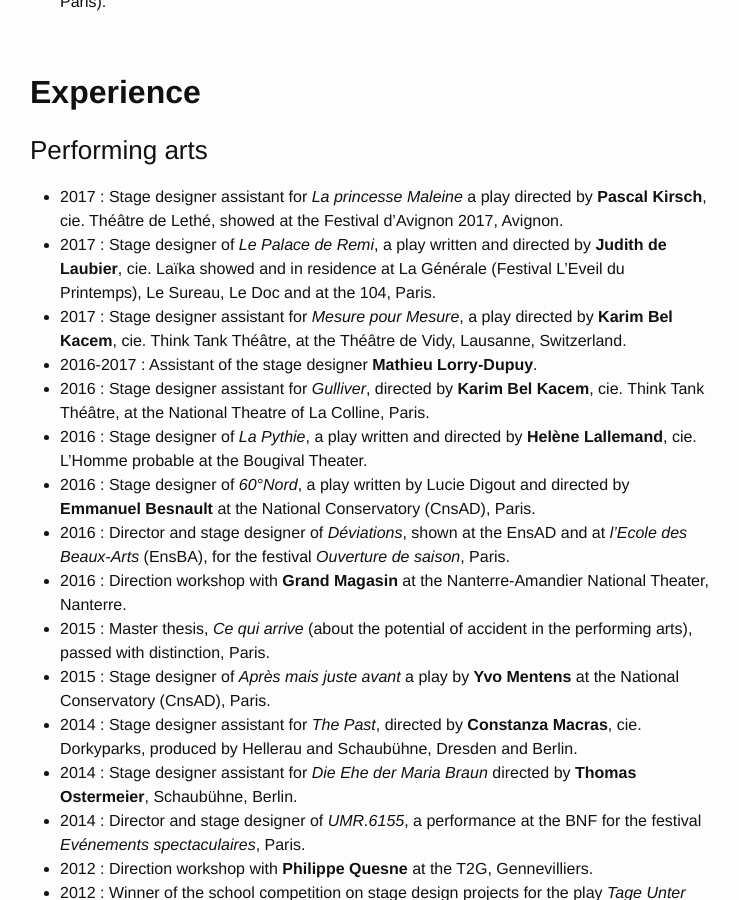
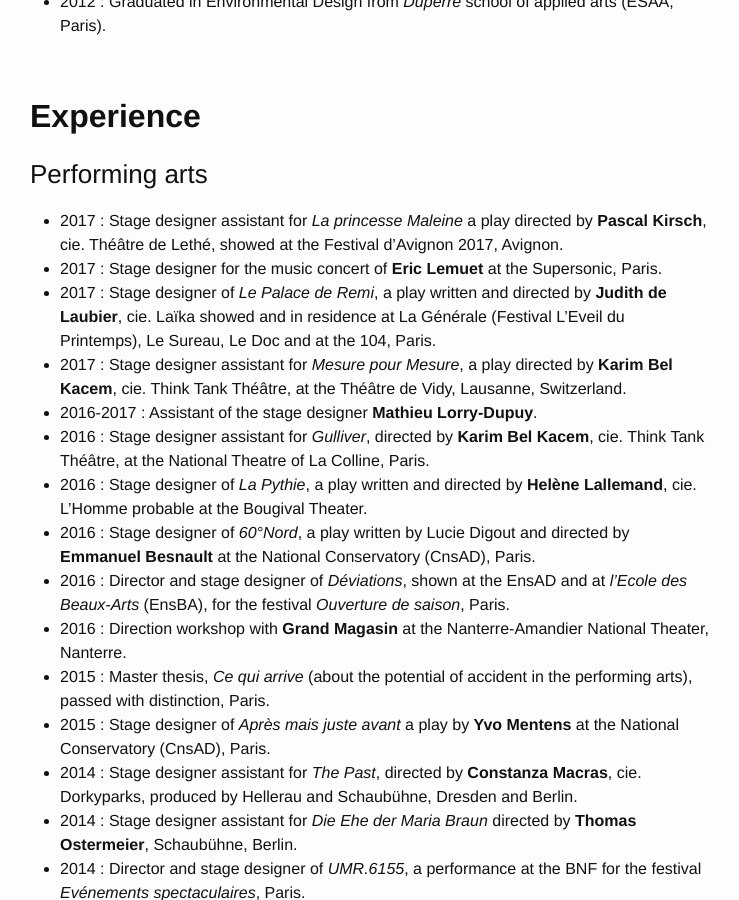
Before and after one commit to louiseds/louiseds.github.io, a Jekyll site: the page built from about.md, in a window 1280 px wide and 900 px high, scrolled down 2972 px. Shown: the whole window, without its empty margins (270-1009 px from the left). Built offline with Jekyll 4.4.1, drawn with Linux system fonts in a browser that asks for light colours; some of the changed text lies outside the part shown.

Commit message:
Updated about.md

```diff
--- a/about.md
+++ b/about.md
@@ -25,6 +25,7 @@
 
 ### Arts vivants
 * 2017 : Assistante scénographe pour _La princesse Maleine_, une pièce mise en scène par **Pascal Kirsch**, cie. Théâtre de Lethé, au Festival d'Avignon 2017, Avignon.
+* 2017 : Scénographe pour le concert d'**Eric Lemuet** au Supersonic, Paris.
 * 2017 : Scénographe pour _Le Palace de Remi_, une pièce mise en scène par **Judith de Laubier**, cie. Laïka présentée et en résidence à La Générale (Festival L'Eveil du Printemps), au Sureau, au Doc et au 104, Paris.
 * 2017 : Assistante scénographe pour _Mesure pour Mesure_, une pièce mise en scène par **Karim Bel Kacem**, cie. Think Tank Théâtre, au Théâtre de Vidy, Lausanne.
 * 2016-2017 : Assistante du scénographe **Mathieu Lorry-Dupuy**.
@@ -86,6 +87,7 @@
 ### Performing arts
 
 * 2017 : Stage designer assistant for _La princesse Maleine_ a play directed by **Pascal Kirsch**, cie. Théâtre de Lethé, showed at the Festival d'Avignon 2017, Avignon.
+* 2017 : Stage designer for the music concert of **Eric Lemuet** at the Supersonic, Paris.
 * 2017 : Stage designer of _Le Palace de Remi_, a play written and directed by **Judith de Laubier**, cie. Laïka showed and in residence at La Générale (Festival L'Eveil du Printemps), Le Sureau, Le Doc and at the 104, Paris.
 * 2017 : Stage designer assistant for _Mesure pour Mesure_, a play directed by **Karim Bel Kacem**, cie. Think Tank Théâtre, at the Théâtre de Vidy, Lausanne, Switzerland.
 * 2016-2017 : Assistant of the stage designer **Mathieu Lorry-Dupuy**.
```
